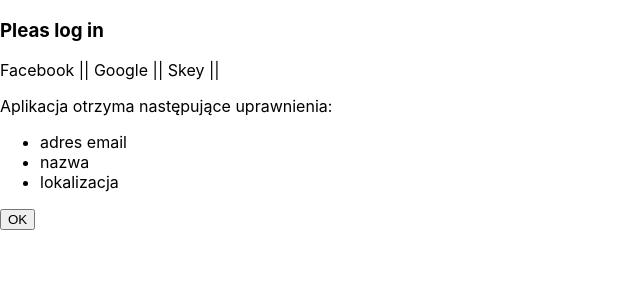
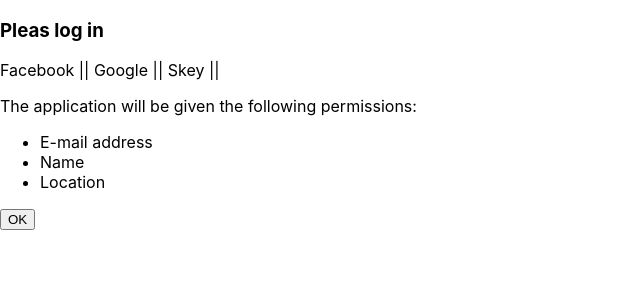
Before and after one commit to empedes/block-login, a React (Create React App) app: page / in a window 1280 px wide. Both pictures are taken after a click on the link "Google". Shown: the top 300 px of the page, without its empty margins (0-640 px from the left). Built offline with nearby package versions, Linux system fonts and the light colour scheme.

Commit message:
Tłumaczenie EN

```diff
--- a/src/Components/GoogleLogin.tsx
+++ b/src/Components/GoogleLogin.tsx
@@ -6,11 +6,11 @@
 const GoogleLogin = (): ReactElement => {
   return (
     <>
-      <p>Aplikacja otrzyma następujące uprawnienia:</p>
+      <p>The application will be given the following permissions:</p>
       <ul>
-        <li>adres email</li>
-        <li>nazwa</li>
-        <li>lokalizacja</li>
+        <li>E-mail address</li>
+        <li>Name</li>
+        <li>Location</li>
       </ul>
       <button>OK</button>
     </>
```
